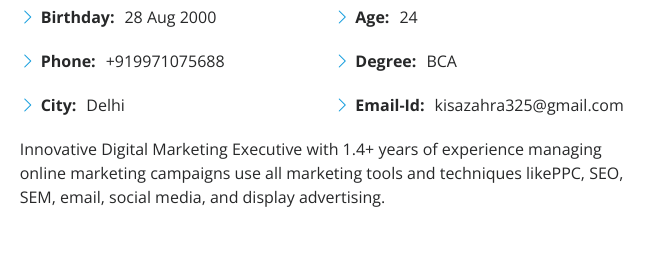
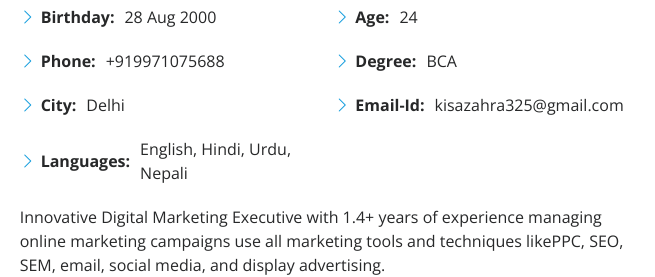
Before and after one commit to gandharvajha/KISA-KHAN, a plain HTML site: page index.html in a window 1280 px wide. Shown: the part 1003-1280 px from the top of the page, 625-1280 px from the left. Drawn offline with nearby package versions, Linux system fonts and the light colour scheme.

Commit message:
Code update

```diff
--- a/index.html
+++ b/index.html
@@ -87,6 +87,7 @@
                   <li><i class="bi bi-chevron-right"></i> <strong>Birthday:</strong> <span>28 Aug 2000</span></li>
                   <li><i class="bi bi-chevron-right"></i> <strong>Phone:</strong> <span>+919971075688</span></li>
                   <li><i class="bi bi-chevron-right"></i> <strong>City:</strong> <span>Delhi</span></li>
+                  <li><i class="bi bi-chevron-right"></i> <strong>Languages:</strong> <span>English, Hindi, Urdu, Nepali</span></li>
                 </ul>
               </div>
               <div class="col-lg-6">
```
